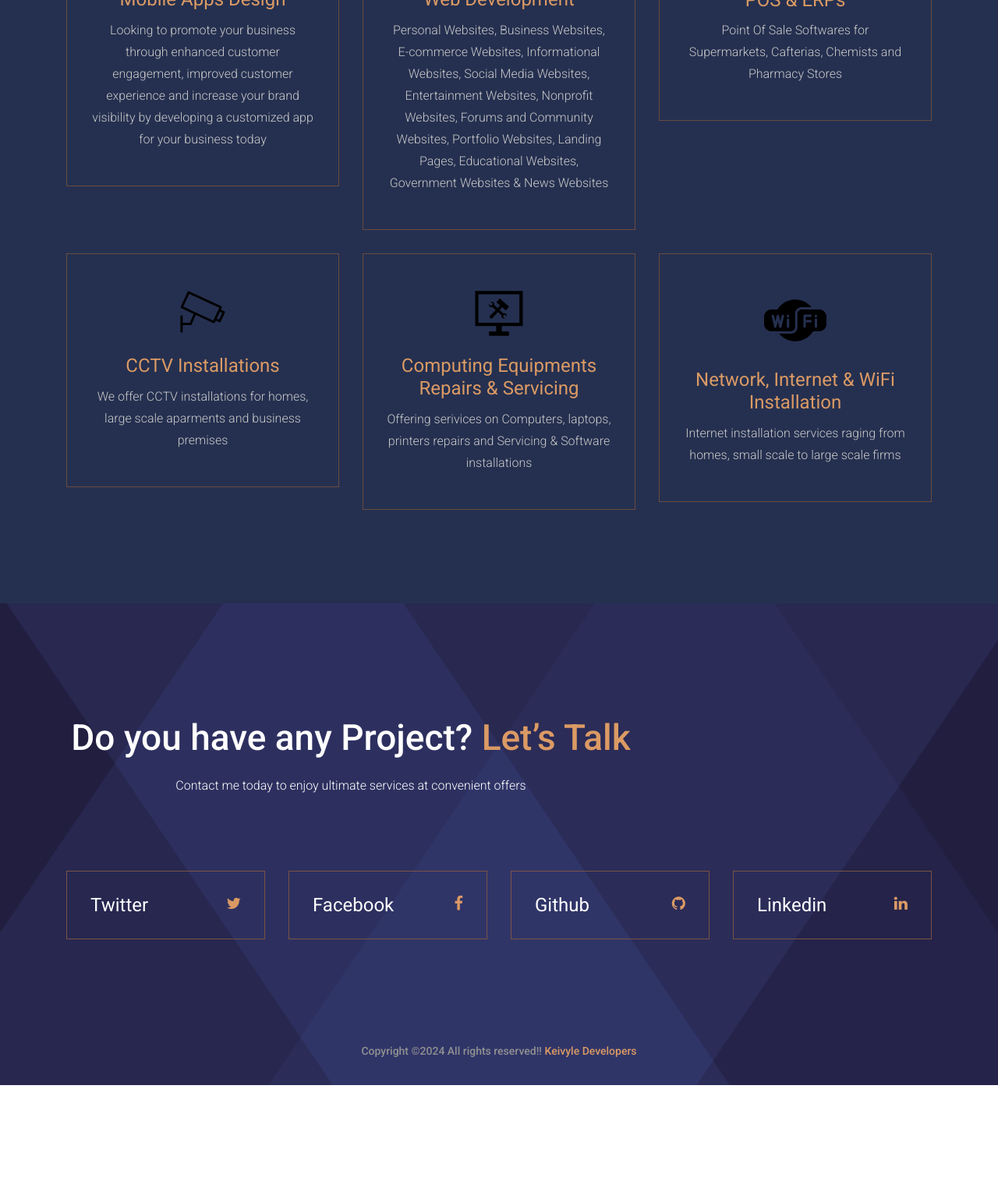
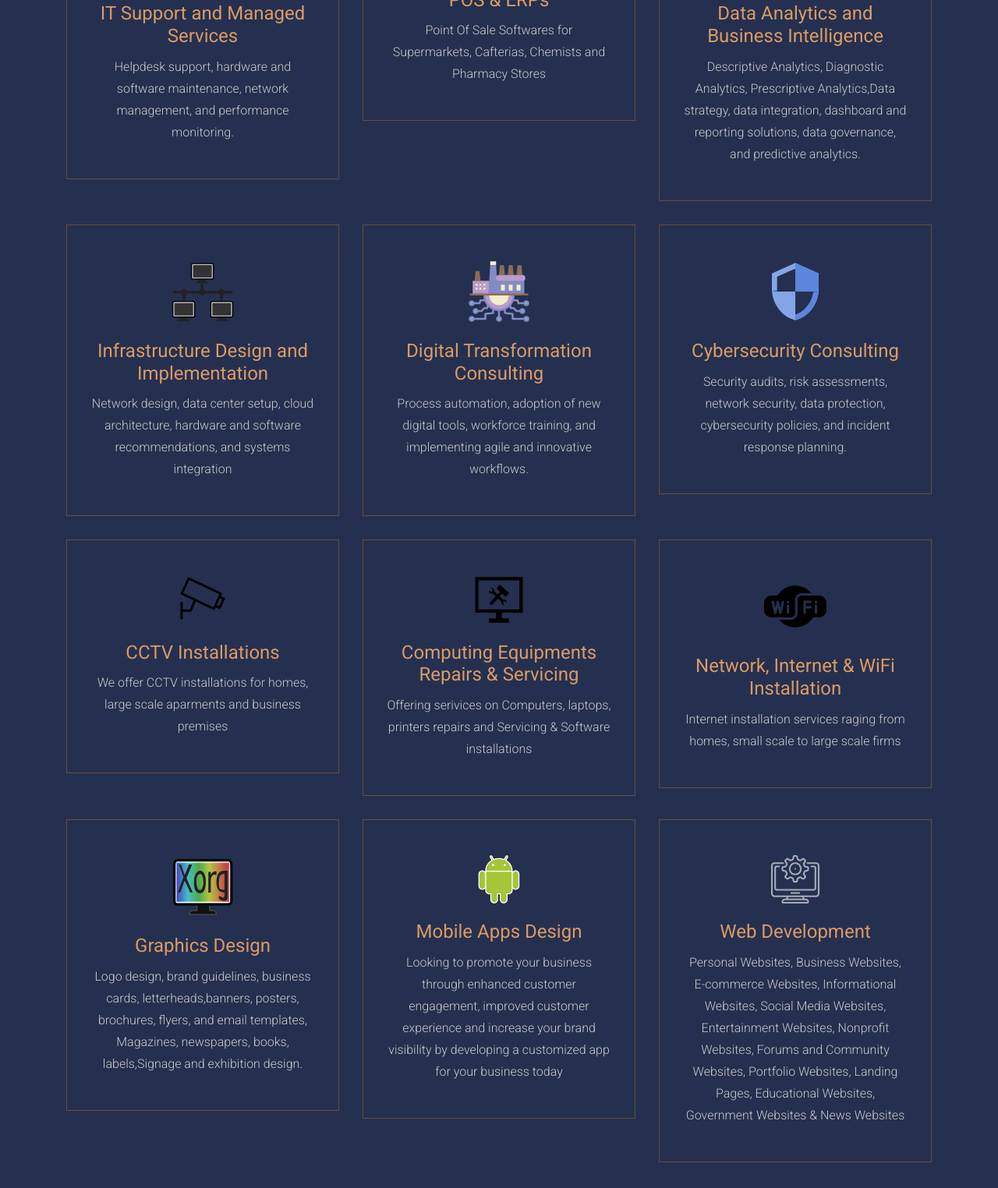
Before and after one commit to henry-njue/henry.ITprofile, a plain HTML site: page services.html in a window 1280 px wide. Shown: the part 851-2375 px from the top of the page at 78% size. Before the commit the page ends 2243 px from the top, so only its background shows below. Drawn offline with nearby package versions, Linux system fonts and the light colour scheme.

Commit message:
Update services.html

```diff
--- a/services.html
+++ b/services.html
@@ -99,27 +99,18 @@
                 </div>
             </div>
             <div class="row">
-                <div class="col-lg-4 col-md-6">
+                                                 <div class="col-lg-4 col-md-6">
                     <div class="single_service text-center">
                         <div class="icon">
-                            <img src="img/svg_icon/android.svg" alt="">
+                            <img src="img/svg_icon/support.svg" alt="">
                         </div>
                         <h3>
-                                Mobile Apps Design
+                                IT Support and Managed Services
                         </h3>
-                        <p>Looking to promote your business through enhanced customer engagement, improved customer experience and increase your brand visibility by developing a customized app for your business today  </p>
+                        <p>Helpdesk support, hardware and software maintenance, network management, and performance monitoring.</p>
                     </div>
                 </div>
-                <div class="col-lg-4 col-md-6">
-                    <div class="single_service text-center">
-                        <div class="icon">
-                            <img src="img/svg_icon/2.svg" alt="">
-                        </div>
-                        <h3>
-                                Web Development
-                        </h3>
-                        <p>Personal Websites, Business Websites, E-commerce Websites, Informational Websites, Social Media Websites, Entertainment Websites, Nonprofit Websites, Forums and Community Websites, Portfolio Websites, Landing Pages, Educational Websites, Government Websites & News Websites      </div>
-                </div>
+
                 <div class="col-lg-4 col-md-6">
                     <div class="single_service text-center">
                         <div class="icon">
@@ -129,6 +120,51 @@
                                 POS & ERPs
                         </h3>
                         <p>Point Of Sale Softwares for Supermarkets, Cafterias, Chemists and Pharmacy Stores</p>
+                    </div>
+                </div>                <div class="col-lg-4 col-md-6">
+                    <div class="single_service text-center">
+                        <div class="icon">
+                            <img src="img/svg_icon/analytics.svg" alt="">
+                        </div>
+                        <h3>
+                                Data Analytics and Business Intelligence
+                        </h3>
+                        <p>Descriptive Analytics, Diagnostic Analytics, Prescriptive Analytics,Data strategy, data integration, dashboard and reporting solutions, data governance, and predictive analytics.
+
+</p>
+                    </div>
+                </div>
+                 <div class="col-lg-4 col-md-6">
+                    <div class="single_service text-center">
+                        <div class="icon">
+                            <img src="img/svg_icon/datacenter.svg" alt="">
+                        </div>
+                        <h3>
+                                Infrastructure Design and Implementation
+                        </h3>
+                        <p>Network design, data center setup, cloud architecture, hardware and software recommendations, and systems integration</p>
+                    </div>
+                </div>
+                                 <div class="col-lg-4 col-md-6">
+                    <div class="single_service text-center">
+                        <div class="icon">
+                            <img src="img/svg_icon/dtransform.svg" alt="">
+                        </div>
+                        <h3>
+                                Digital Transformation Consulting
+                        </h3>
+                        <p>Process automation, adoption of new digital tools, workforce training, and implementing agile and innovative workflows.</p>
+                    </div>
+                </div>
+                 <div class="col-lg-4 col-md-6">
+                    <div class="single_service text-center">
+                        <div class="icon">
+                            <img src="img/svg_icon/csecurity.svg" alt="">
+                        </div>
+                        <h3>
+                                Cybersecurity Consulting
+                        </h3>
+                        <p>Security audits, risk assessments, network security, data protection, cybersecurity policies, and incident response planning.</p>
                     </div>
                 </div>
                 <div class="col-lg-4 col-md-6">
@@ -153,6 +189,7 @@
                         <p>Offering serivices on Computers, laptops, printers repairs and Servicing & Software installations</p>
                     </div>
                 </div>
+
                 <div class="col-lg-4 col-md-6">
                     <div class="single_service text-center">
                         <div class="icon">
@@ -164,6 +201,41 @@
                         <p>Internet installation services raging from homes, small scale to large scale firms</p>
                     </div>
 
+                </div>
+                                <div class="col-lg-4 col-md-6">
+                    <div class="single_service text-center">
+                        <div class="icon">
+                            <img src="img/svg_icon/graphix.svg" alt="">
+                        </div>
+                        <h3>
+                                Graphics Design
+                        </h3>
+                        <p>Logo design, brand guidelines, business cards, letterheads,banners, posters, brochures, flyers, and email templates, Magazines, newspapers, books, labels,Signage and exhibition design.
+
+</p>
+                    </div>
+
+                </div>
+                <div class="col-lg-4 col-md-6">
+                    <div class="single_service text-center">
+                        <div class="icon">
+                            <img src="img/svg_icon/android.svg" alt="">
+                        </div>
+                        <h3>
+                                Mobile Apps Design
+                        </h3>
+                        <p>Looking to promote your business through enhanced customer engagement, improved customer experience and increase your brand visibility by developing a customized app for your business today  </p>
+                    </div>
+                </div>
+                <div class="col-lg-4 col-md-6">
+                    <div class="single_service text-center">
+                        <div class="icon">
+                            <img src="img/svg_icon/2.svg" alt="">
+                        </div>
+                        <h3>
+                                Web Development
+                        </h3>
+                        <p>Personal Websites, Business Websites, E-commerce Websites, Informational Websites, Social Media Websites, Entertainment Websites, Nonprofit Websites, Forums and Community Websites, Portfolio Websites, Landing Pages, Educational Websites, Government Websites & News Websites      </div>
                 </div>
             </div>
         </div>
```
